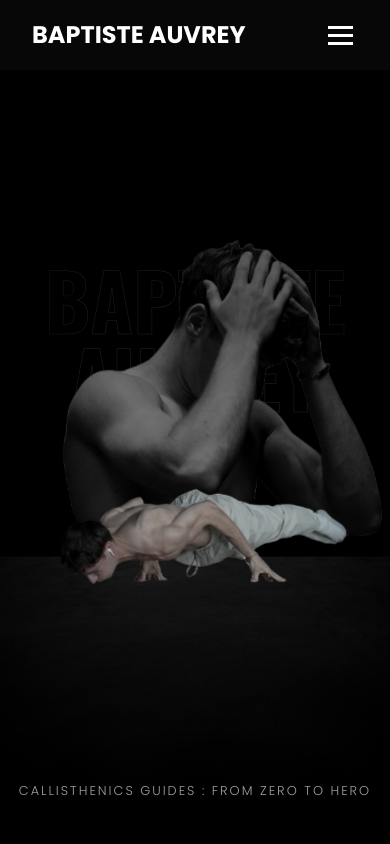
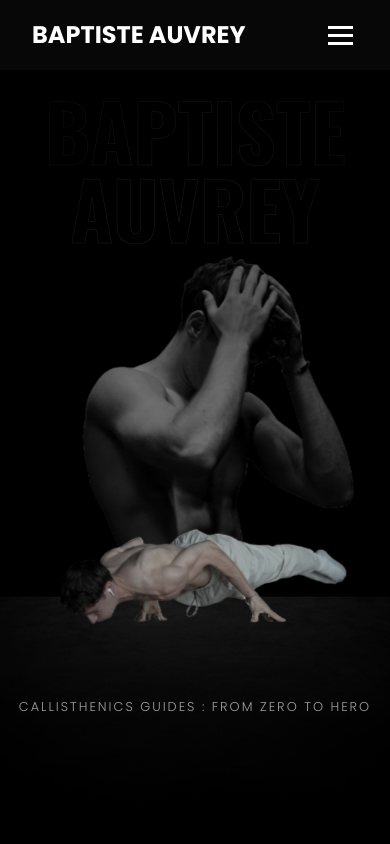
Before and after one commit to tolgaozt/website-baptiste-calisthenics-coach, a plain HTML site: page index.html in a window 390 px wide. Shown: the top 844 px of the page. Drawn offline with nearby package versions, Linux system fonts and the light colour scheme.

Commit message:
mobileUI fix 2

```diff
--- a/styles.css
+++ b/styles.css
@@ -85,7 +85,7 @@ h2 { font-size: 2.5rem; text-align: center; margin-bottom: 2rem; font-weight: 60
 
 .hero-title-background {
     position: absolute;
-    top: 40%;
+    top: var(--hero-title-top-position, 50%);
     left: 50%;
     transform: translate(-50%, -50%);
     z-index: 0; /* LA COUCHE LA PLUS BASSE, DERRIÈRE TOUT */
@@ -105,7 +105,7 @@ h2 { font-size: 2.5rem; text-align: center; margin-bottom: 2rem; font-weight: 60
 
 .hero-subtitle {
     position: absolute;
-    bottom: 8vh; /* Positionné à 8% de la hauteur de l'écran depuis le bas */
+    bottom: var(--hero-subtitle-bottom-position, 8vh);
     left: 50%;
     transform: translateX(-50%);
     z-index: 6; /* MÊME NIVEAU QUE LE PERSONNAGE DE PREMIER PLAN */
@@ -287,7 +287,7 @@ footer { padding: 2rem 0; text-align: center; background-color: #000; color: var
     }
     .hero-subtitle {
         font-size: 0.8rem;
-        bottom: 5vh;
+        bottom: var(--hero-subtitle-bottom-position, 5vh);
         width: 100%;
         text-align: center;
         padding: 0 1rem;
@@ -299,16 +299,24 @@ footer { padding: 2rem 0; text-align: center; background-color: #000; color: var
 
     :root {
         /* personnage de premier plan */
-        --hero-fg-y: 40px;
+        --hero-fg-y: 80px;
         --hero-fg-scale: 0.5;
 
         /* personnage derrière */
-        --hero-bg-y: 60px;
-        --hero-bg-scale: 1.0;
+        --hero-bg-y: 40px;
+        --hero-bg-scale: 0.85;
 
         /* sol */
         --hero-floor-scale: 2.0;
-        --hero-floor-y: -120px;
+        --hero-floor-y: -80px;
+
+        /* Contrôle la hauteur du grand titre "BAPTISTE AUVREY" */
+        /* (50% est le centre, 40% le remonte, 60% le descend) */
+        --hero-title-top-position: 20%;
+
+        /* Contrôle la hauteur du sous-titre "Calisthenics Guides..." */
+        /* (la distance depuis le bas de l'écran) */
+        --hero-subtitle-bottom-position: 15vh;
     }
 }
 
```
